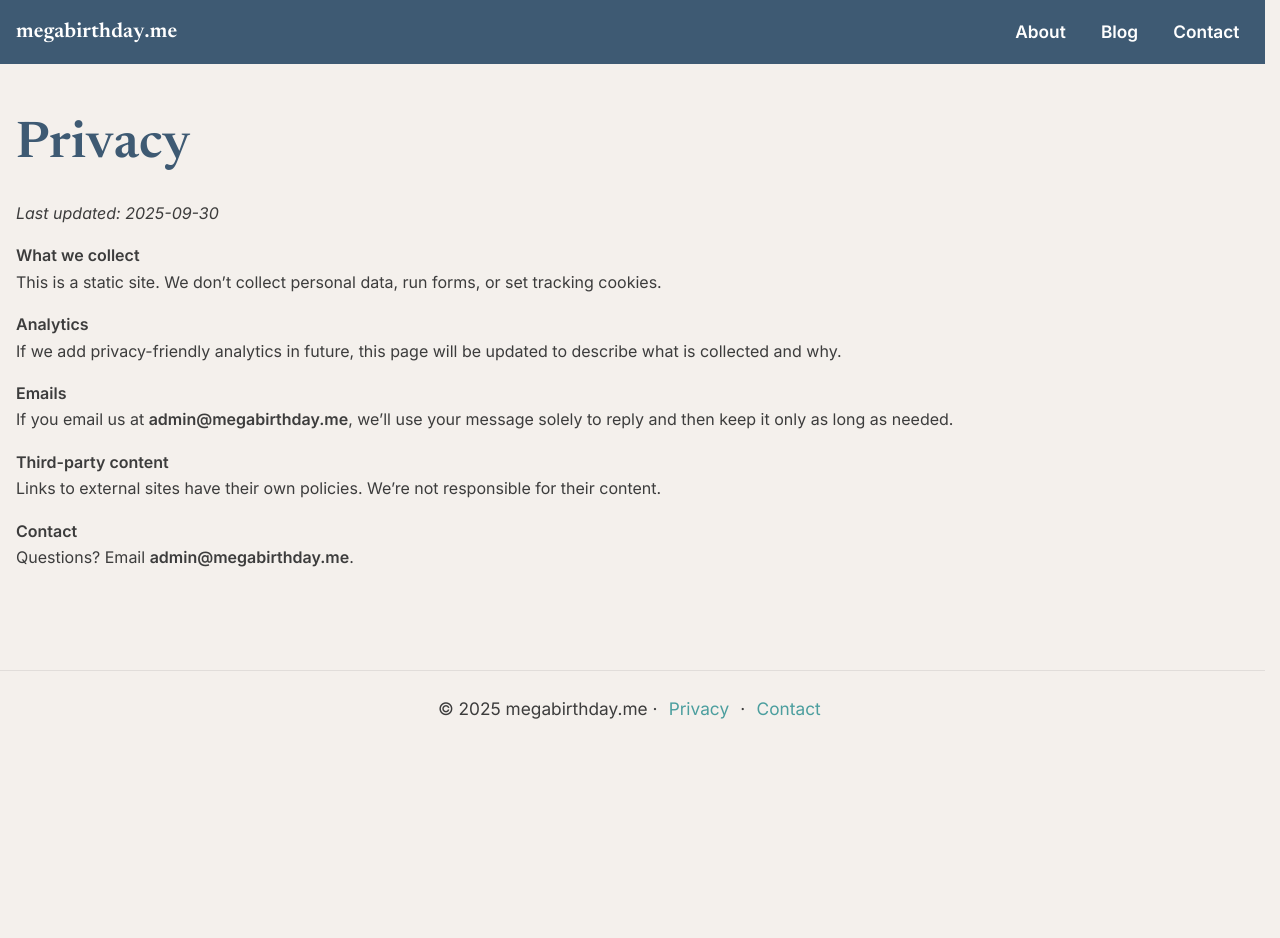
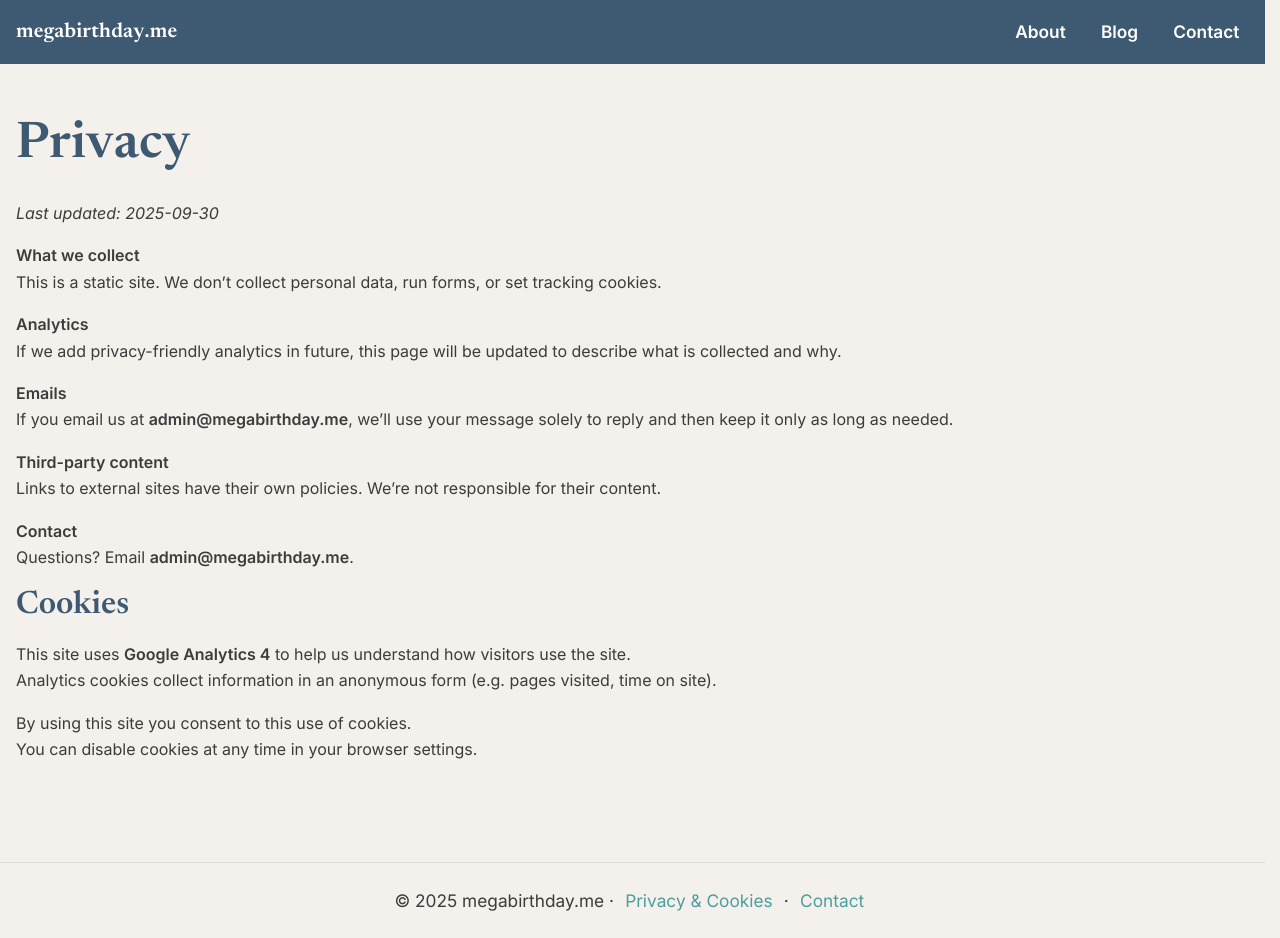
Before and after one commit to Vazool/megabirthday, a Jekyll site: the page built from privacy/index.md, in a window 1280 px wide and 938 px high. Built offline with Jekyll 4.4.1, drawn with Linux system fonts in a browser that asks for light colours.

Commit message:
"Cookies policy" (#33)
* tweak layout.hml for debugging

* uncommented svg in default.html

* Change to layout.html for social preview

* Refactor social previews: single OG/Twitter block with global defaults

* Social preview: hard reset image cache (MB_social_preview_v1.jpg)

* content + style updates: blog typos, blog footnote, index.html cleanup, .mb-footnote moved global

* Add SEO hygiene: meta tags, sitemap, robots.txt, front-matter descriptions, draft template

* Force meta descriptions (for SEO) and reduce blog image size to <300kb

* Blog index perf: add thumbs + lazy/fetchpriority; restore v2 hero images

* Add footer + privacy page, unify link styles, add skip-link, tighten DNS trust (SPF, DMARC, CAA)

* Tweak to main.css and small change to contact page

* 404 update, and changes to config and default.html for google analytics

* Added script to 404.html

* Cookies policy

```diff
--- a/_includes/footer.html
+++ b/_includes/footer.html
@@ -1,7 +1,7 @@
 <footer class="site-footer">
   <div class="container">
     © {{ site.time | date: "%Y" }} megabirthday.me ·
-    <a href="/privacy/">Privacy</a> ·
+    <a href="/privacy/">Privacy & Cookies</a> ·
     <a href="{% link contact.html %}">Contact</a>
   </div>
 </footer>
--- a/privacy/index.md
+++ b/privacy/index.md
@@ -21,3 +21,11 @@ Links to external sites have their own policies. We’re not responsible for the
 
 **Contact**
 Questions? Email **admin@megabirthday.me**.
+
+## Cookies
+
+This site uses **Google Analytics 4** to help us understand how visitors use the site.
+Analytics cookies collect information in an anonymous form (e.g. pages visited, time on site).
+
+By using this site you consent to this use of cookies.
+You can disable cookies at any time in your browser settings.
```
